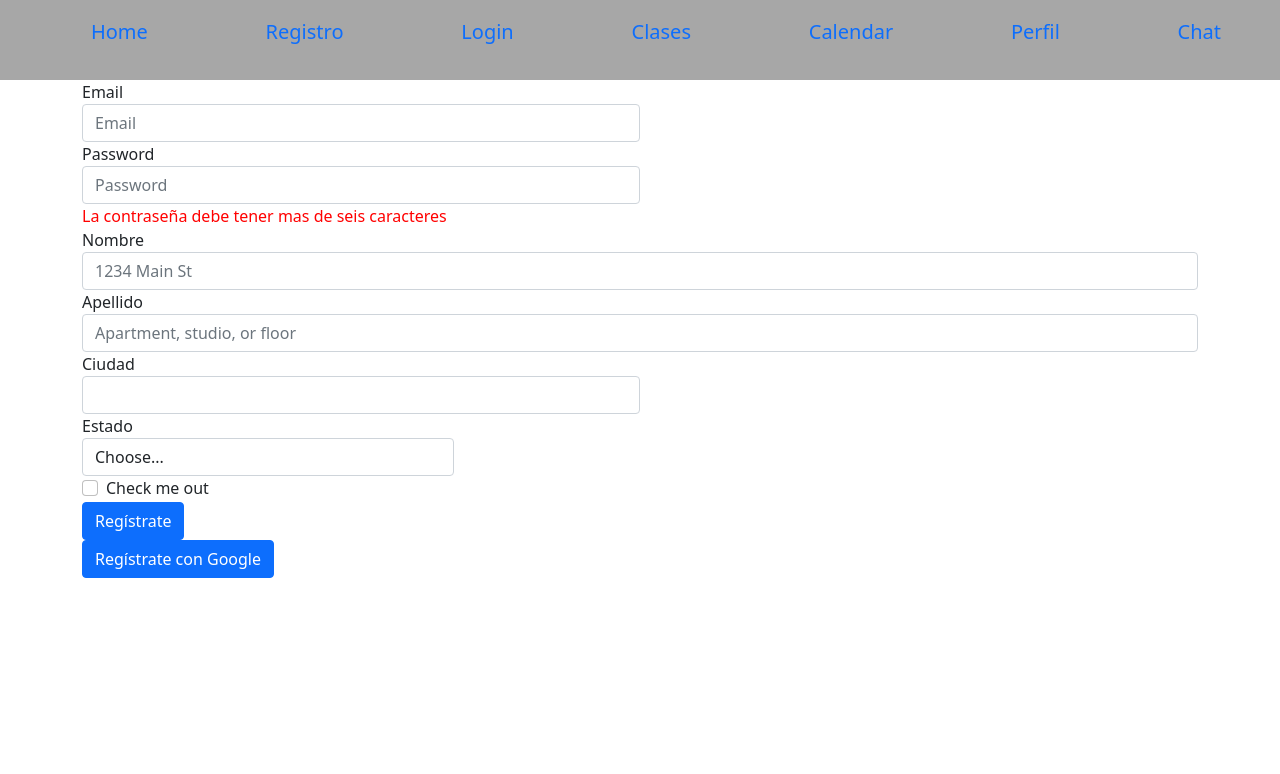
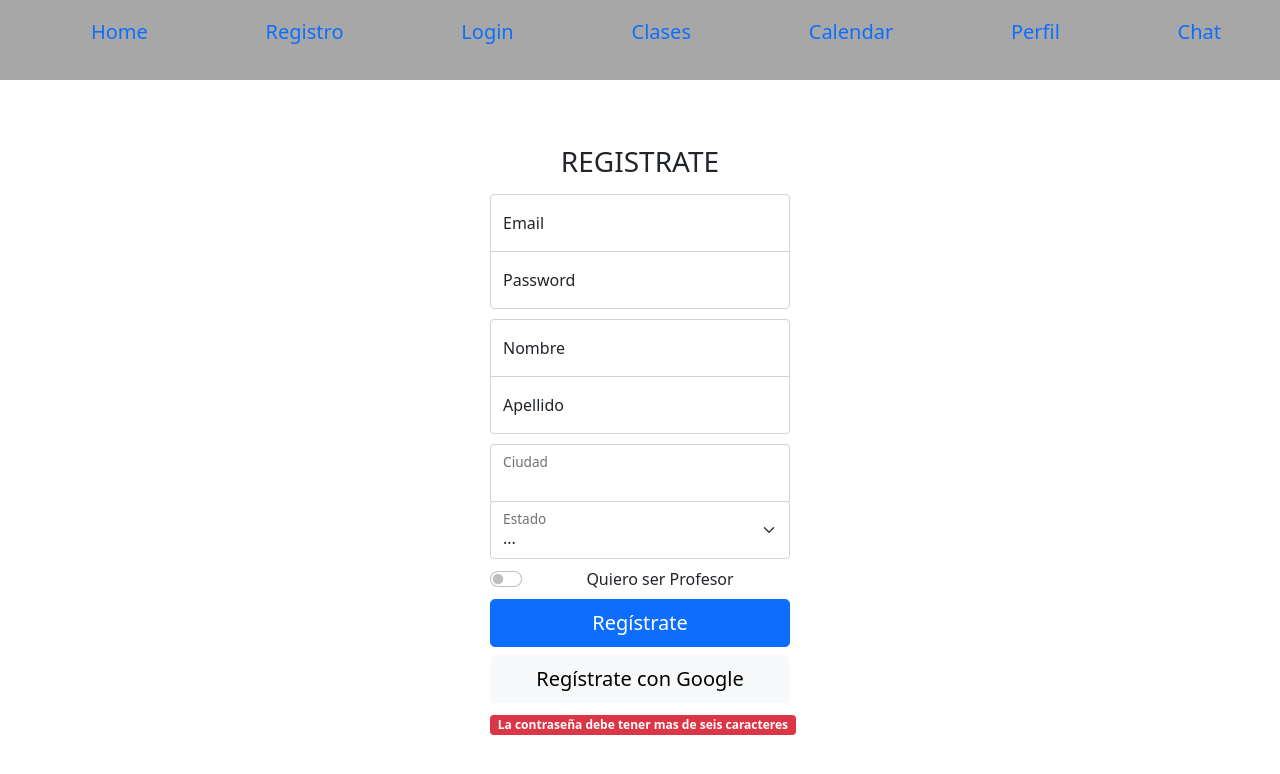
Before and after one commit to DiegoAraujoJS/PF_E-Commerce, a React (Create React App) app in the folder client/: page /registro in a window 1280 px wide. Shown: the top 774 px of the page. Built offline with nearby package versions, Linux system fonts and the light colour scheme.

Commit message:
Estilos en el registro

```diff
--- a/client/src/Actions/Actions.tsx
+++ b/client/src/Actions/Actions.tsx
@@ -1,6 +1,6 @@
 
 
-const GET_BY_ID = 'GET_BY_ID_CLAIM';
+// const GET_BY_ID = 'GET_BY_ID_CLAIM';
 // const SEARCH_INPUT = 'SEARCH_INPUT'
 
 const getByIdClaim = (id) => {
--- a/client/src/App.tsx
+++ b/client/src/App.tsx
@@ -77,7 +77,7 @@ function App() {
       }
       }></Route>
 
-<Route exact path='/perfil' render={() => {
+    <Route exact path='/perfil' render={() => {
 
             return < Redirect to={`/perfil/${JSON.parse(localStorage.getItem('user')).mail}`} />
           }
@@ -94,7 +94,7 @@ function App() {
             return <Register />
           }
           else {
-            return < Redirect to="/home" />
+            return <Register />
           }
       }
       }></Route>
--- /dev/null
+++ b/client/src/components/Register/Register.module.css
@@ -0,0 +1,39 @@
+:root {
+  --height: calc(100vh - 80px);
+  --bg-color: white;
+}
+.height {
+  height: var(--height);
+  display: flex;
+  align-items: center;
+  padding-top: 40px;
+  padding-bottom: 40px;
+  background-color: var(--bg-color);
+}
+
+.formRegister {
+  width: 100%;
+  max-width: 330px;
+  padding: 15px;
+  margin: auto;
+}
+
+.formRegister .checkbox {
+  font-weight: 400;
+}
+
+.formRegister input[id="inputEmail4"],
+.formRegister input[id="inputAddress"],
+.formRegister input[id="inputCity"] {
+  margin-bottom: -1px;
+  border-bottom-right-radius: 0;
+  border-bottom-left-radius: 0;
+}
+
+.formRegister input[id="inputPassword4"],
+.formRegister input[id="inputAddress2"],
+.formRegister input[id="inputState"] {
+  margin-bottom: 10px;
+  border-top-left-radius: 0;
+  border-top-right-radius: 0;
+}
--- a/client/src/components/Register/Register.tsx
+++ b/client/src/components/Register/Register.tsx
@@ -1,102 +1,176 @@
 // import { createUser, loginWithGoogle } from '../../firebase';
-import React from 'react'
-import axios from 'axios';
+import React from "react";
+import axios from "axios";
 import { useHistory } from "react-router-dom";
-import {UserProps} from '../../../../interfaces'
+import { UserProps } from "../../../../interfaces";
+import style from "./Register.module.css";
 
-enum Role {USER, ADMIN}
+enum ErrorType {
+  INCOMPLETE_INPUTS,
+  ALREADY_EXISTS,
+}
+enum Role {
+  USER,
+  PROFESSOR,
+  ADMIN,
+}
+export default function Register() {
+  const [mail, setMail] = React.useState("");
+  const [password, setPass] = React.useState("");
+  const [name, setName] = React.useState("");
+  const [lastName, setlastName] = React.useState("");
+  const [city, setCity] = React.useState("");
+  const [state, setState] = React.useState("");
+  const [role, setRole] = React.useState(0);
+  const [alreadyCreated /* setAlreadyCreated */] = React.useState(false);
 
-export default function Register() {
-
-  const [mail, setMail] = React.useState('')
-  const [password, setPass] = React.useState('')
-  const [name, setName] = React.useState('')
-  const [lastName, setlastName] = React.useState('')
-  const [city, setCity] = React.useState('')
-  const [state, setState] = React.useState('')
-  const [alreadyCreated, /* setAlreadyCreated */] = React.useState(false)
-
-  const history = useHistory()
-
-
+  const history = useHistory();
 
   async function handleSubmit(e) {
-    e.preventDefault()
+    e.preventDefault();
     let user: UserProps = {
       lastName: lastName,
       mail: mail,
       name: name,
-      role: Role.USER
-    }
+      role: role,
+    };
     let userWithPassword = {
       ...user,
-      password: password
-    }
-    if (mail === 'braiansilva@gmail.com') user.role = Role.ADMIN;
+      password: password,
+    };
+    if (mail === "braiansilva@gmail.com") user.role = Role.ADMIN;
     try {
-      const registro = await axios.post('http://localhost:3001/api/session/register', userWithPassword)
-      console.log(registro)
-      if (registro) alert("Se registro correctamente")
-      history.push('/login')
-    }
-    catch (error) {
-      console.log(error)
-      alert("Se produjo un error al registrarse")
+      const registro = await axios.post(
+        "http://localhost:3001/api/session/register",
+        userWithPassword
+      );
+      console.log(registro);
+      if (registro) alert("Se registro correctamente");
+      history.push("/login");
+    } catch (error) {
+      if (error.response.data.type === ErrorType.ALREADY_EXISTS) {
+        alert("El usuario ya existe!");
+      } else if (error.response.data.type === ErrorType.INCOMPLETE_INPUTS) {
+        alert("Debe ingresar mail, nombre y apellido");
       }
     }
-  async function googleSubmit() {
-
   }
+  async function googleSubmit() {}
 
   return (
-    <div className="container">
+    <div className={"text-center " + style.height}>
+      <div className={style.formRegister}>
         <form onSubmit={(e) => handleSubmit(e)}>
-        <div className="form-row">
-          <div className="form-group col-md-6">
+          <h1 className="h3 mb-3 fw-normal">REGISTRATE</h1>
+          <div className="form-floating">
+            <input
+              value={mail}
+              onChange={(e) => setMail(e.target.value)}
+              type="email"
+              className={"form-control"}
+              id="inputEmail4"
+              placeholder="Email"
+            />
             <label htmlFor="inputEmail4">Email</label>
-            <input value={mail} onChange={(e) => setMail(e.target.value)} type="email" className="form-control" id="inputEmail4" placeholder="Email" />
           </div>
-          <div className="form-group col-md-6">
+          <div className="form-floating">
+            <input
+              value={password}
+              onChange={(e) => setPass(e.target.value)}
+              type="password"
+              className="form-control"
+              id="inputPassword4"
+              placeholder="Password"
+            />
             <label htmlFor="inputPassword4">Password</label>
-            <input value={password} onChange={(e) => setPass(e.target.value)} type="password" className="form-control" id="inputPassword4" placeholder="Password" />
-            {password.length < 6 ? <span style={{ color: 'red' }}>La contraseña debe tener mas de seis caracteres</span> : ''}
           </div>
+          <div className="form-floating">
+            <input
+              value={name}
+              onChange={(e) => setName(e.target.value)}
+              type="text"
+              className="form-control"
+              id="inputAddress"
+              placeholder="1234 Main St"
+            />
+            <label htmlFor="inputAddress">Nombre</label>
           </div>
-        <div className="form-group">
-          <label htmlFor="inputAddress">Nombre</label>
-          <input value={name} onChange={(e) => setName(e.target.value)} type="text" className="form-control" id="inputAddress" placeholder="1234 Main St" />
+          <div className="form-floating">
+            <input
+              value={lastName}
+              onChange={(e) => setlastName(e.target.value)}
+              type="text"
+              className="form-control"
+              id="inputAddress2"
+              placeholder="Apartment, studio, or floor"
+            />
+            <label htmlFor="inputAddress2">Apellido</label>
           </div>
-        <div className="form-group">
-          <label htmlFor="inputAddress2">Apellido</label>
-          <input value={lastName} onChange={(e) => setlastName(e.target.value)} type="text" className="form-control" id="inputAddress2" placeholder="Apartment, studio, or floor" />
+          <div className="form-floating">
+            <input
+              value={city}
+              onChange={(e) => setCity(e.target.value)}
+              type="text"
+              className="form-control"
+              id="inputCity"
+            />
+            <label htmlFor="inputCity">Ciudad</label>
           </div>
-        <div className="form-row">
-          <div className="form-group col-md-6">
-            <label htmlFor="inputCity">Ciudad</label>
-            <input value={city} onChange={(e) => setCity(e.target.value)} type="text" className="form-control" id="inputCity" />
-          </div>
-          <div className="form-group col-md-4">
-            <label htmlFor="inputState">Estado</label>
-            <select value={state} onChange={(e) => setState(e.target.value)} id="inputState" className="form-control">
-              <option selected>Choose...</option>
+          <div className="form-floating">
+            <select
+              value={state}
+              onChange={(e) => setState(e.target.value)}
+              id="inputState"
+              className="form-select"
+            >
+              <option>...</option>
               <option>...</option>
             </select>
+            <label htmlFor="inputState">Estado</label>
           </div>
-
-        </div>
-        <div className="form-group">
-          <div className="form-check">
-            <input className="form-check-input" type="checkbox" id="gridCheck" />
-            <label className="form-check-label" htmlFor="gridCheck">
-              Check me out
+          <div className="form-group my-2">
+            <div className="form-check form-switch">
+              <input
+                className="form-check-input"
+                type="checkbox"
+                id="switchCheck"
+                onChange={() => (!role ? setRole(Role.PROFESSOR) : setRole(0))}
+              />
+              <label className="form-check-label" htmlFor="switchCheck">
+                Quiero ser Profesor
               </label>
             </div>
           </div>
-        <button type="submit" id="local" className="btn btn-primary">Regístrate</button>
-
+          <button
+            type="submit"
+            id="local"
+            className="w-100 btn btn-lg btn-primary mb-2"
+          >
+            Regístrate
+          </button>
+          <button
+            onClick={googleSubmit}
+            id="google"
+            className="w-100 btn btn-lg btn-light mb-2"
+          >
+            Regístrate con Google
+          </button>
+          {alreadyCreated ? (
+            <span className={"badge bg-danger"}>
+              El usuario ya está siendo usado
+            </span>
+          ) : (
+            ""
+          )}
+          {password.length < 6 ? (
+              <span className={"badge bg-danger"}>
+                La contraseña debe tener mas de seis caracteres
+              </span>
+            ) : (
+              ""
+            )}
         </form>
-      <button onClick={googleSubmit} id="google" className="btn btn-primary">Regístrate con Google</button>
-      {alreadyCreated ? <span style={{ color: 'red' }}>El usuario ya está siendo usado</span> : ''}
       </div>
-  )
+    </div>
+  );
 }
```
Lines whose indentation alone changed are shown as unchanged.
